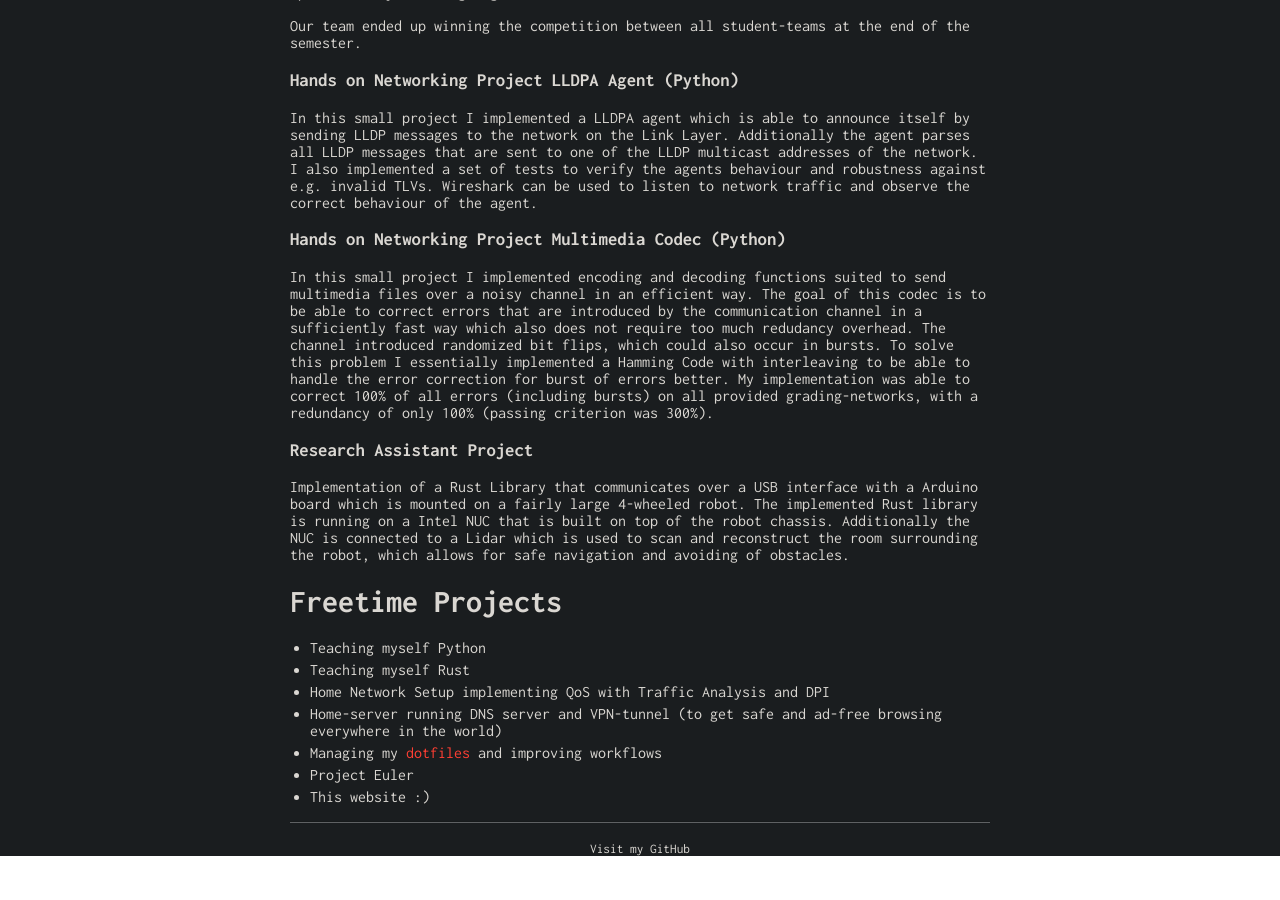
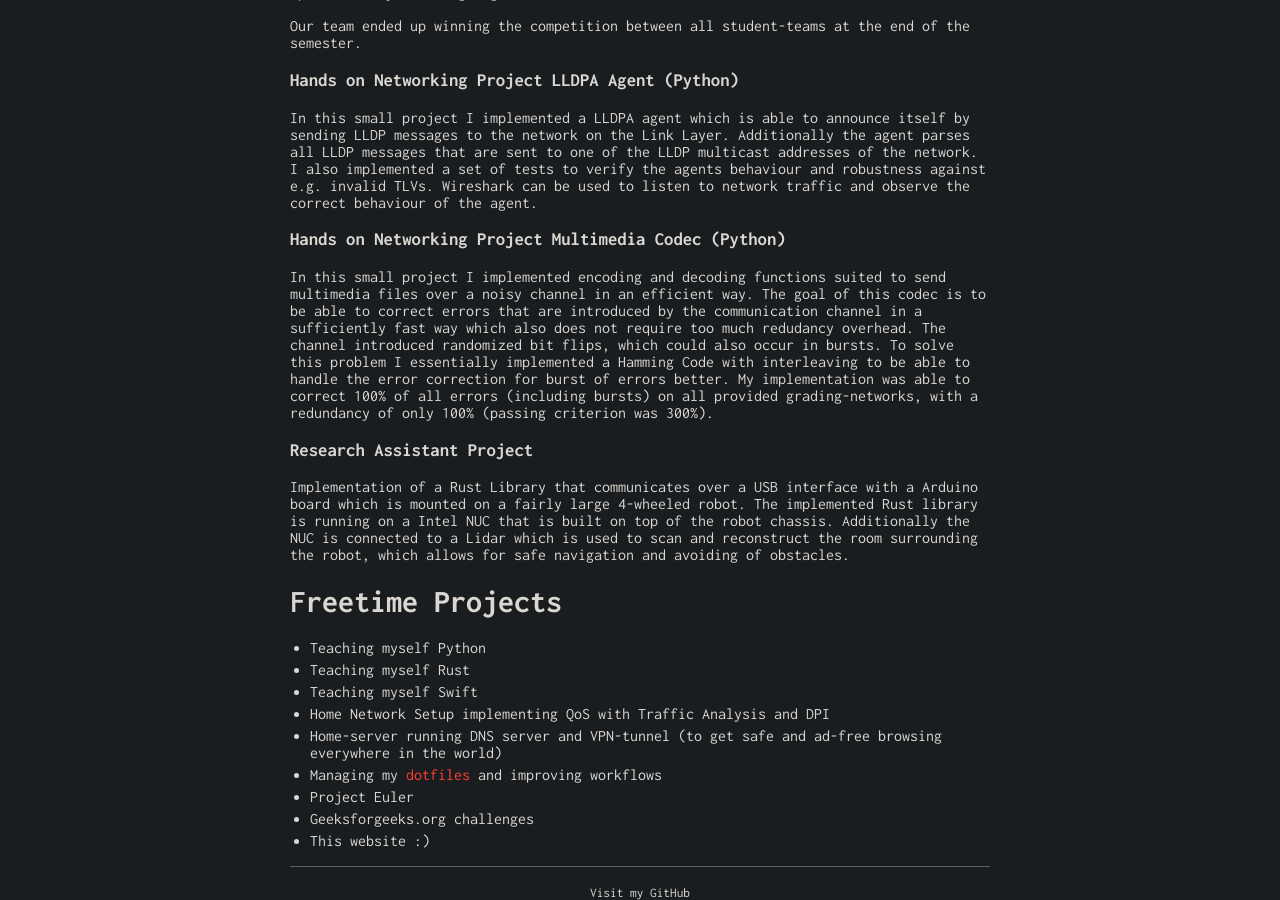
Before and after one commit to schaefer-dev/schaefer-dev.github.io, a Jekyll site: the page built from projects.md, in a window 1280 px wide and 900 px high, scrolled down 1472 px. Built offline with Jekyll 4.4.1, drawn with Linux system fonts in a browser that asks for light colours; our own code applies the rules of GitHub Pages for plain Markdown files; before the commit the page ends 2328 px from its top, so only the background shows below that.

Commit message:
minor additions to freetime projects

```diff
--- a/projects.md
+++ b/projects.md
@@ -61,8 +61,10 @@ Implementation of a Rust Library that communicates over a USB interface with a A
 
 - Teaching myself Python
 - Teaching myself Rust
+- Teaching myself Swift
 - Home Network Setup implementing QoS with Traffic Analysis and DPI
 - Home-server running DNS server and VPN-tunnel (to get safe and ad-free browsing everywhere in the world)
 - Managing my [dotfiles](https://github.com/schaefer-dev/dotfiles) and improving workflows
 - Project Euler
+- Geeksforgeeks.org challenges
 - This website :)
```
